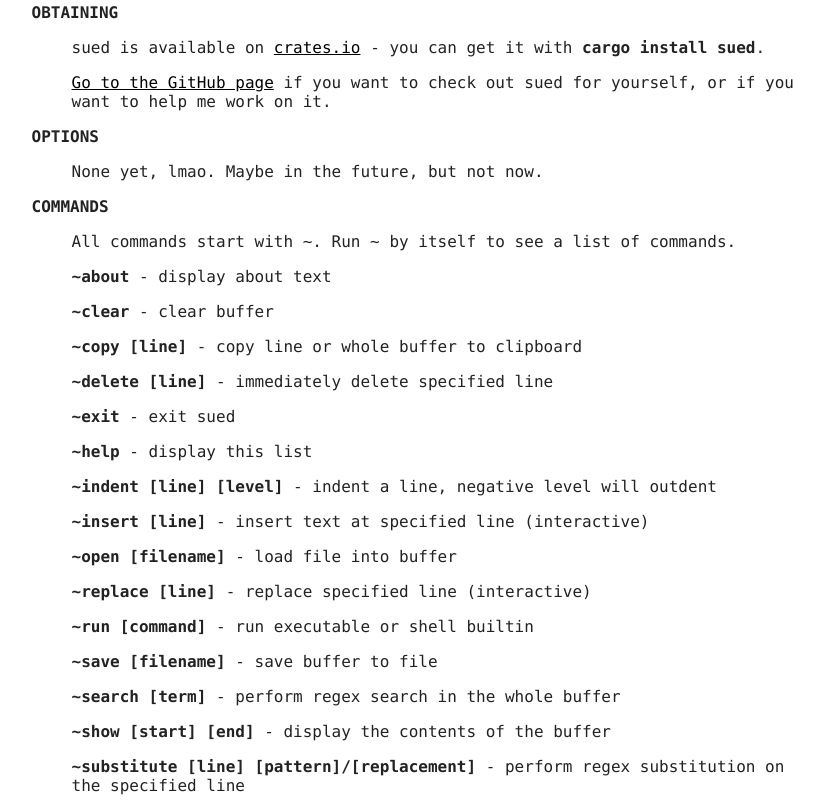
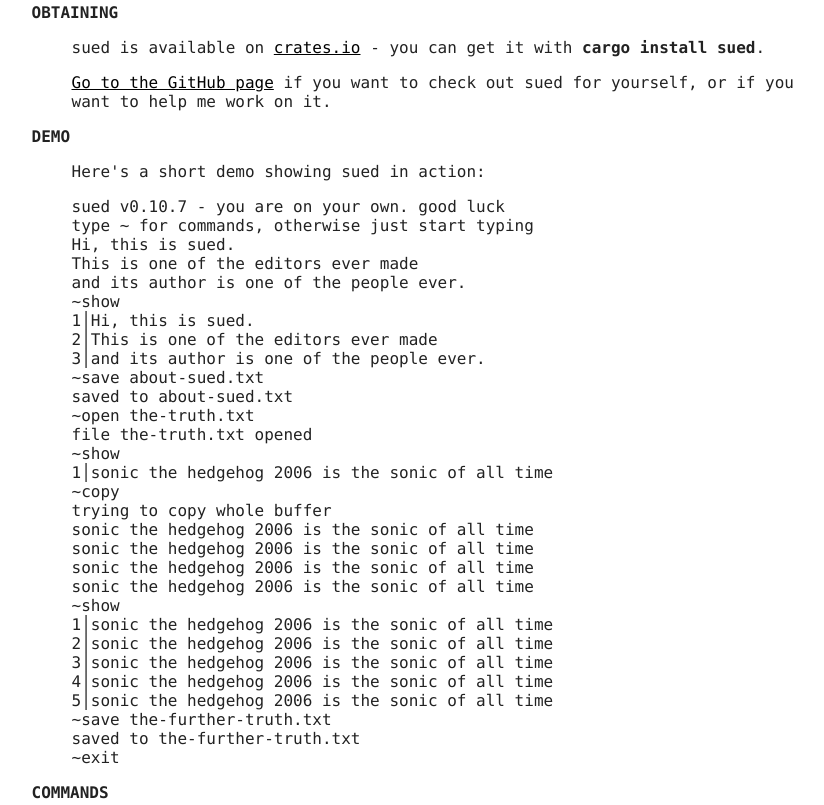
Before and after one commit to AeriaVelocity/sued, a plain HTML site: page docs/index.html in a window 1280 px wide. Shown: the part 396-1201 px from the top of the page, without its empty margins (214-1038 px from the left). Drawn offline with Linux system fonts and the light colour scheme.

Commit message:
Added a demo to the documentation

```diff
--- a/docs/index.html
+++ b/docs/index.html
@@ -26,8 +26,40 @@
         <h1>OBTAINING</h1>
         <p>sued is available on <a href="https://crates.io/crates/sued">crates.io</a> - you can get it with <strong>cargo install sued</strong>.</p>
         <p><a href="https://github.com/that1m8head/sued">Go to the GitHub page</a> if you want to check out sued for yourself, or if you want to help me work on it.</p>
-        <h1>OPTIONS</h1>
-        <p>None yet, lmao. Maybe in the future, but not now.</p>
+        <h1>DEMO</h1>
+        <p>Here's a short demo showing sued in action:</p>
+        <p>
+sued v0.10.7 - you are on your own. good luck<br>
+type ~ for commands, otherwise just start typing<br>
+Hi, this is sued.<br>
+This is one of the editors ever made<br>
+and its author is one of the people ever.<br>
+~show<br>
+1│Hi, this is sued.<br>
+2│This is one of the editors ever made<br>
+3│and its author is one of the people ever.<br>
+~save about-sued.txt<br>
+saved to about-sued.txt<br>
+~open the-truth.txt<br>
+file the-truth.txt opened<br>
+~show<br>
+1│sonic the hedgehog 2006 is the sonic of all time<br>
+~copy<br>
+trying to copy whole buffer<br>
+sonic the hedgehog 2006 is the sonic of all time<br>
+sonic the hedgehog 2006 is the sonic of all time<br>
+sonic the hedgehog 2006 is the sonic of all time<br>
+sonic the hedgehog 2006 is the sonic of all time<br>
+~show<br>
+1│sonic the hedgehog 2006 is the sonic of all time<br>
+2│sonic the hedgehog 2006 is the sonic of all time<br>
+3│sonic the hedgehog 2006 is the sonic of all time<br>
+4│sonic the hedgehog 2006 is the sonic of all time<br>
+5│sonic the hedgehog 2006 is the sonic of all time<br>
+~save the-further-truth.txt<br>
+saved to the-further-truth.txt<br>
+~exit<br>
+        </p>
         <h1>COMMANDS</h1>
         <p>All commands start with ~. Run ~ by itself to see a list of commands.</p>
         <p><strong>~about</strong> - display about text</p>
```
